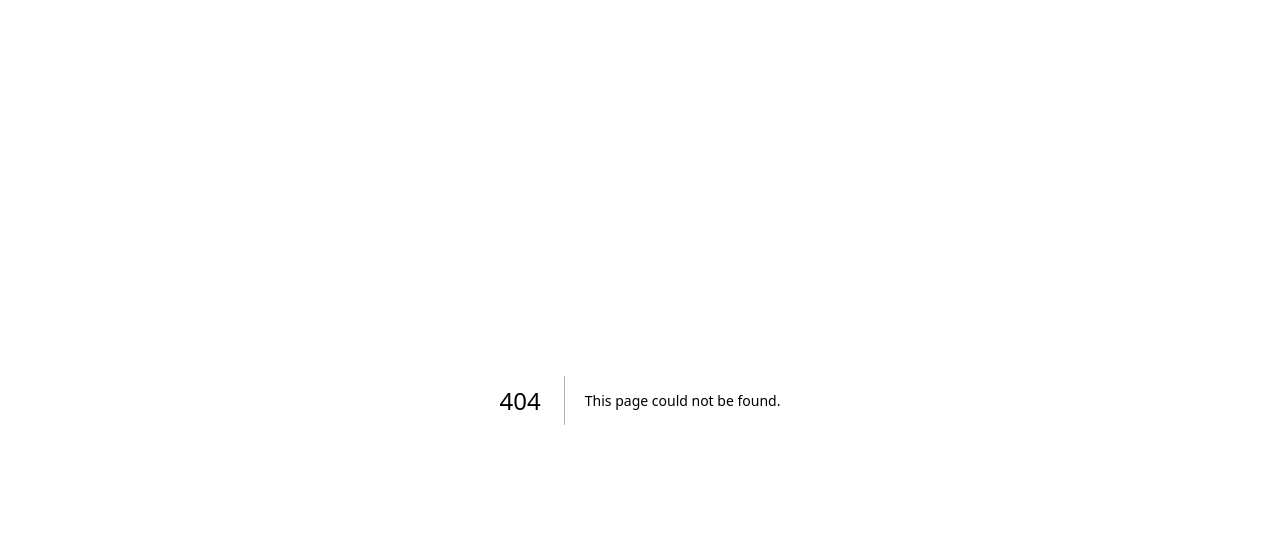
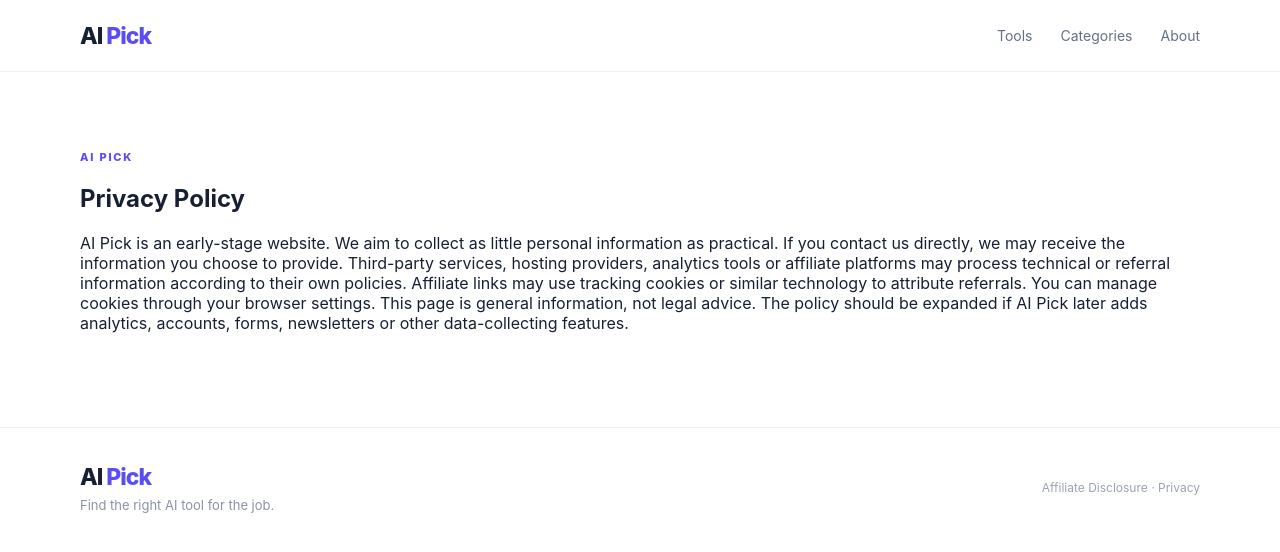
Before and after one commit to alenlenthang4/ai-pick, a Next.js app: page /privacy in a window 1280 px wide. Before the commit this address had no page. Shown: the top 552 px of the page. Built offline with nearby package versions, Linux system fonts and the light colour scheme.

Commit message:
Add privacy policy page

```diff
--- /dev/null
+++ b/app/privacy/page.tsx
@@ -0,0 +1,29 @@
+import type { Metadata } from "next";
+
+export const metadata: Metadata = {
+  title: "Privacy Policy | AI Pick",
+  description: "A simple privacy notice for AI Pick.",
+};
+
+export default function Page() {
+  return (
+    <main>
+      <nav className="nav"><div className="wrap navInner">
+        <a className="brand" href="/">AI <span>Pick</span></a>
+        <div className="navLinks"><a href="/#tools">Tools</a><a href="/#categories">Categories</a><a href="/about">About</a></div>
+      </div></nav>
+      <section className="section"><div className="wrap legalPage">
+        <div className="kicker">AI PICK</div>
+        <h1>Privacy Policy</h1>
+        <p>AI Pick is an early-stage website. We aim to collect as little personal information as practical.
+
+If you contact us directly, we may receive the information you choose to provide. Third-party services, hosting providers, analytics tools or affiliate platforms may process technical or referral information according to their own policies.
+
+Affiliate links may use tracking cookies or similar technology to attribute referrals. You can manage cookies through your browser settings.
+
+This page is general information, not legal advice. The policy should be expanded if AI Pick later adds analytics, accounts, forms, newsletters or other data-collecting features.</p>
+      </div></section>
+      <footer><div className="wrap footerInner"><div><div className="brand">AI <span>Pick</span></div><p>Find the right AI tool for the job.</p></div><div className="footerNote"><a href="/affiliate-disclosure">Affiliate Disclosure</a> · <a href="/privacy">Privacy</a></div></div></footer>
+    </main>
+  );
+}
```
